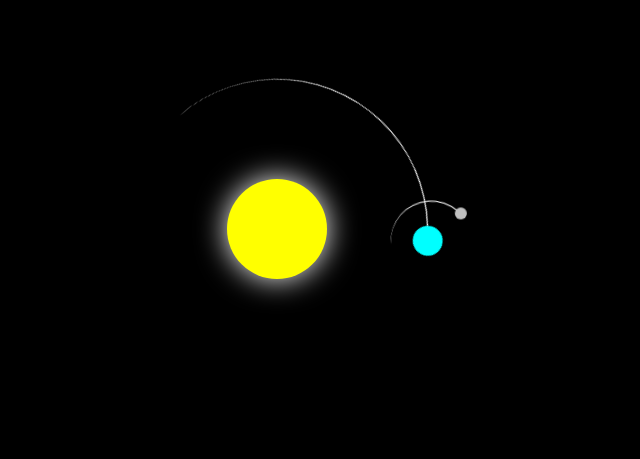
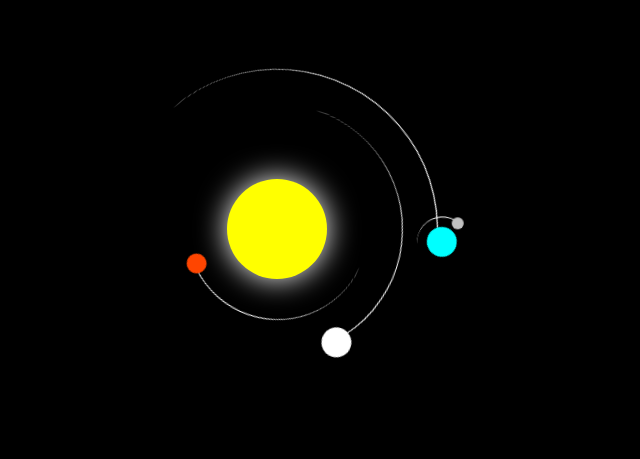
Before and after one commit to ZenoT3L/recreation, a plain HTML site: page index.html in a window 1280 px wide. Shown: the part 171-630 px from the top of the page, without its empty margins (363-1003 px from the left). Drawn offline with Linux system fonts and the light colour scheme.

Commit message:
I put in mars, venus and mercury and repositioned earth and the moon

```diff
--- a/index.html
+++ b/index.html
@@ -9,10 +9,11 @@
 <body>
     <div class="container">
         <div class="sun"></div>
+        <div class="mercury"></div>
+        <div class="venus"></div>
         <div class="earth">
             <div class="moon"></div>
         </div>
     </div>
-
 </body>
 </html>
--- a/styles.css
+++ b/styles.css
@@ -11,7 +11,7 @@ body{
     font-size: 10px;
     width: 40em;
     height: 40em;
-    position: relative;
+    position: absolute;
 }
 .sun{
     position: absolute;
@@ -23,32 +23,68 @@ body{
     border-radius: 50%;
     box-shadow: 0 0 3em white;
 }
-.earth, .moon{
+.earth, .moon, .mercury, .venus, .mars{
     position: absolute;
     border-style: solid;
-    border-color: white transparent transparent transparent;
+    border-color: white transparent transparent;
     border-width: 0.1em 0.1em 0 0;
     border-radius: 50%;
 }
+
+.mercury{
+    width: 18em;
+    height: 18em;
+    top: 11em;
+    left: 11em;
+    animation: orbit 8.8s linear infinite;
+
+}
+
+.venus{
+    width: 25em;
+    height: 25em;
+    top: 7.5em;
+    left: 7.5em;
+    animation: orbit 16.7s linear infinite;
+}
+
 .earth{
-    top: 5em;
-    left: 5em;
-    width: 30em;
-    height: 30em;
+    top: 4em;
+    left: 4em;
+    width: 32em;
+    height: 32em;
     animation: orbit 36.5s linear infinite;
 }
 .moon{
-    top: 0;
-    right: 0;
-    width: 8em;
-    height: 8em;
+    top: 1.7em;
+    right: 1.7em;
+    width: 5em;
+    height: 5em;
     animation: orbit 2.7s linear infinite ;
 }
-.earth::before, .moon::before{
+
+.earth::before, .moon::before, .mercury::before, .venus::before{
     content: '';
     position: absolute;
     border-radius: 50%;
 }
+
+.mercury::before{
+    top: 1.5em;
+    left: 14em;
+    width: 2em;
+    height: 2em;
+    background-color: orangered;
+}
+
+.venus::before{
+    width: 3em;
+    height: 3em;
+    background-color: white;
+    top: 1.9em;
+    left: 20em;
+}
+
 .earth::before{
     top: 2.8em;
     right: 2.8em;
@@ -57,7 +93,7 @@ body{
     background-color: aqua;
 }
 .moon::before{
-    top: 0.8em;
+    top: 0.1em;
     right: 0.2em;
     width: 1.2em;
     height: 1.2em;
@@ -70,3 +106,8 @@ body{
         );
     }
 }
+
+.bottom{
+    margin-top: 800px;
+    color: green;
+}
```
